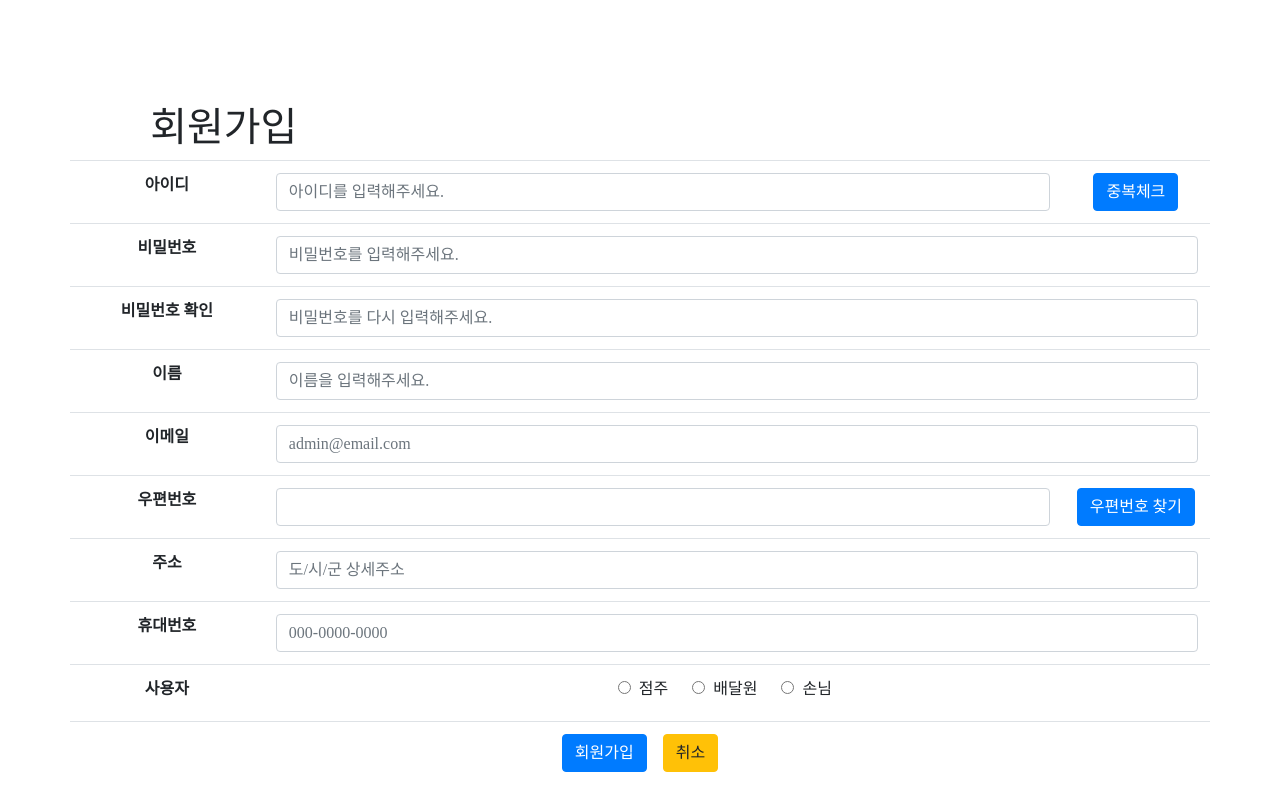
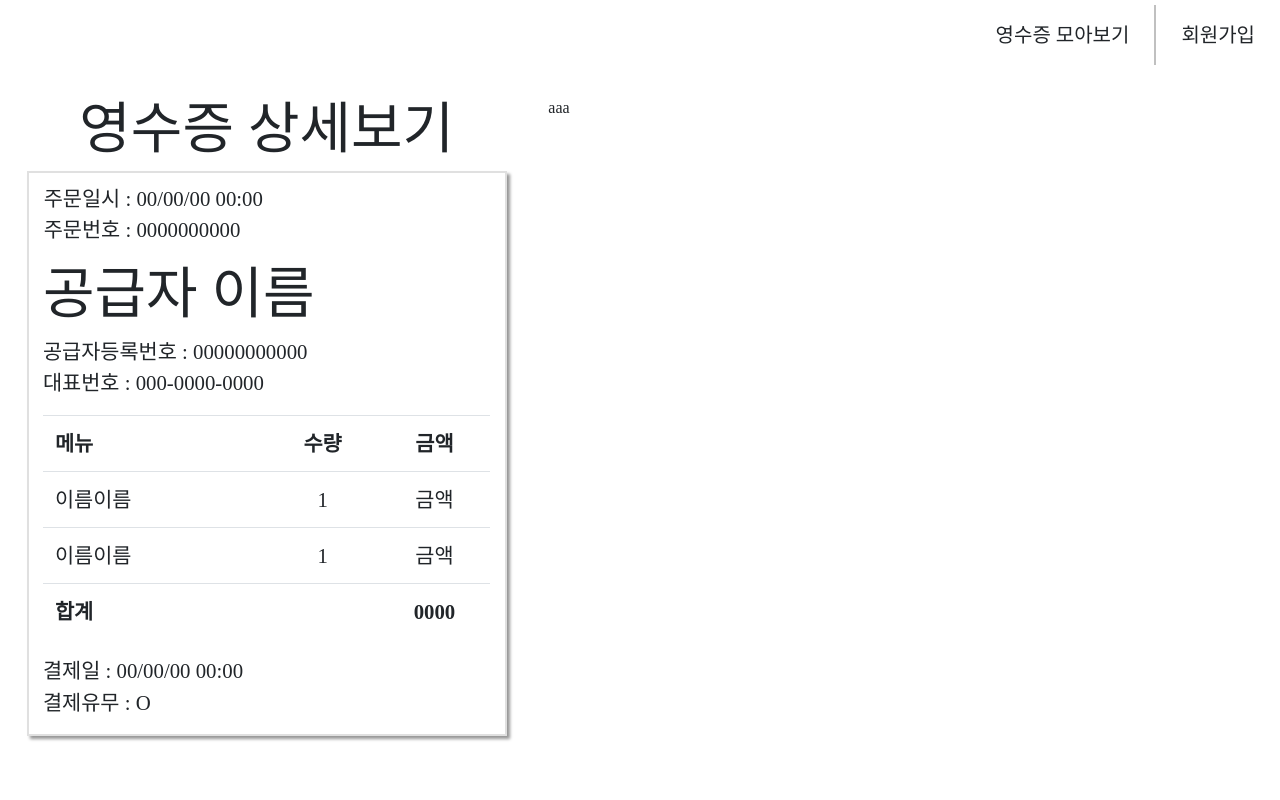
Before and after one commit to C12H22O12/qreceiptFront, a React (Create React App) app: page / in a window 1280 px wide. Built offline with nearby package versions, Linux system fonts and the light colour scheme; a web font is replaced by a local one.

Commit message:
21/04/02 10:57 Map 컴포넌트 추가
추후 API적용

```diff
--- a/src/App.js
+++ b/src/App.js
@@ -1,11 +1,11 @@
 import React from "react";
-import Register from "./component/Register"
+import Map from "./component/Map"
 import './App.css';
 
 function App() {
   return (
     <div className="App">
-      <Register />
+      <Map />
     </div>
   );
 }
--- /dev/null
+++ b/src/component/Map.js
@@ -0,0 +1,26 @@
+import React from "react";
+import Receipt from "./Receipt"
+import Navigation from "./Navigation"
+/*global kakao*/
+
+function Map() {
+    return (
+        <div class="container-fulid">
+            <div class="row">
+                <Navigation class="col-lg-12"/>
+            </div>
+
+            <div class="row mt-5 pt-5 mx-0">
+                <div class="col-lg-5 p-0">
+                    <h1 class="display-4">영수증 상세보기</h1>
+                    <Receipt/>
+                </div>
+                <div class="map col-lg-auto">
+                    aaa
+                </div>
+            </div>
+        </div>
+    );
+}
+
+export default Map;
```
